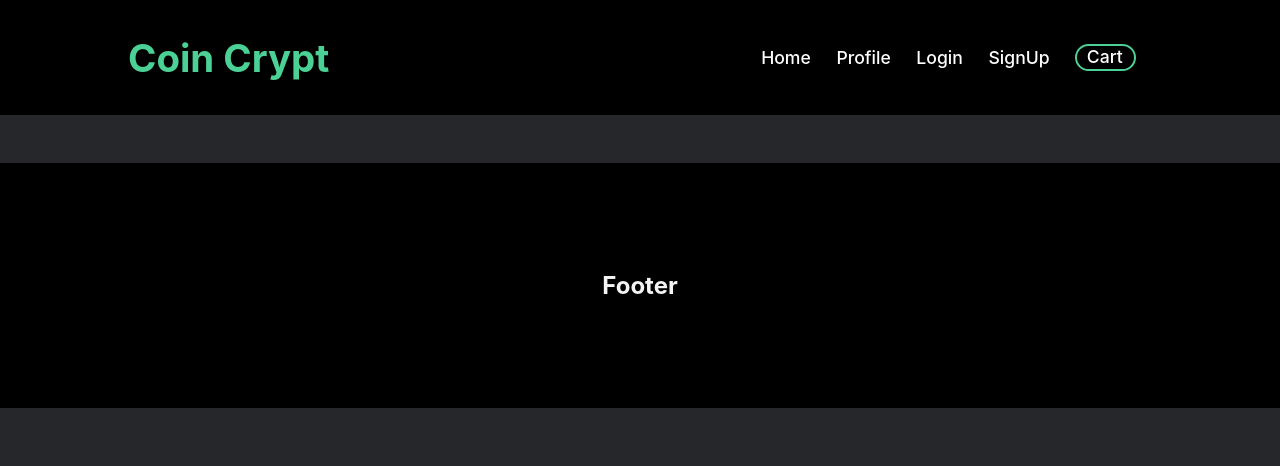
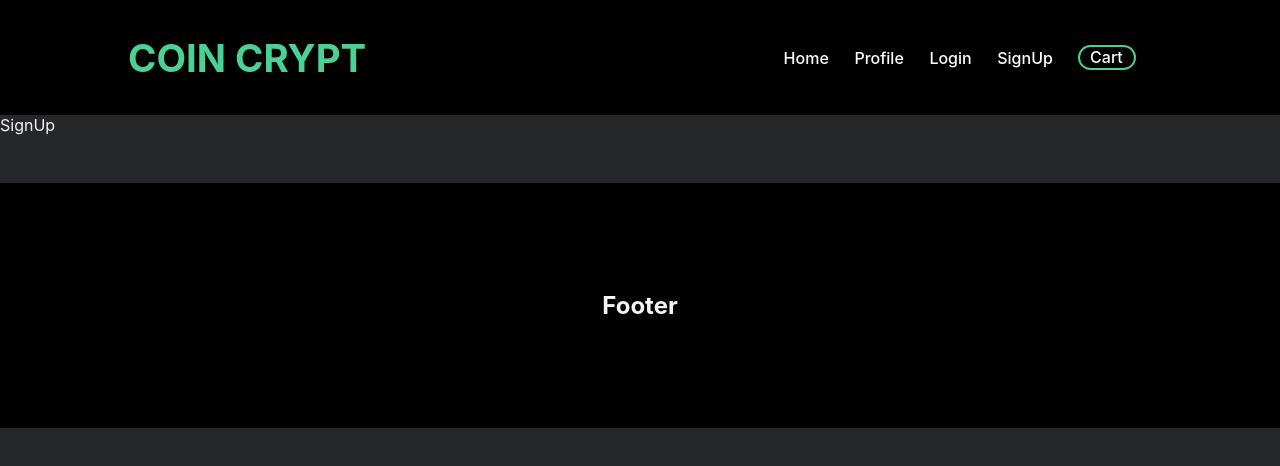
Before and after one commit to SeanSchmidt89/coin-crypt, a React (Create React App) app: page /sign-up in a window 1280 px wide. Shown: the top 466 px of the page. Built offline with nearby package versions, Linux system fonts and the light colour scheme.

Commit message:
updating css on cart, nav

```diff
--- a/src/App.js
+++ b/src/App.js
@@ -5,6 +5,8 @@ import Nav from "./components/Nav/Nav";
 import Footer from "./components/Footer/Footer";
 import CoinDetail from "./routes/CoinDetail/CoinDetail";
 import Cart from "./routes/Cart/Cart";
+import SignUp from "./routes/SignUp/SignUp";
+import Login from "./routes/Login/Login";
 
 function App() {
   return (
@@ -14,6 +16,8 @@ function App() {
         <Route path="/" element={<Home />} />
         <Route path="/coin/:id" element={<CoinDetail />} />
         <Route path="/cart" element={<Cart />} />
+        <Route path="/sign-up" element={<SignUp />} />
+        <Route path="/login" element={<Login />} />
       </Routes>
       <Footer />
     </div>
--- a/src/components/Nav/Nav.css
+++ b/src/components/Nav/Nav.css
@@ -18,7 +18,7 @@
 
 .nav-btns a{
     margin: 0 0 0 1.6rem;
-    font-size: 1.1rem;
+    font-size: 1rem;
     font-weight: 500;
     color: white;
 }
--- a/src/components/Nav/Nav.js
+++ b/src/components/Nav/Nav.js
@@ -8,13 +8,13 @@ const Nav = () => {
   return (
     <div className="nav">
       <Link to="/">
-        <h1>Coin Crypt</h1>
+        <h1>COIN CRYPT</h1>
       </Link>
       <div className="nav-btns">
-        <Link href="/">Home</Link>
-        <Link href="/">Profile</Link>
-        <Link href="/">Login</Link>
-        <Link href="/">SignUp</Link>
+        <Link to="/">Home</Link>
+        <Link to="/">Profile</Link>
+        <Link to="/login">Login</Link>
+        <Link to="/sign-up">SignUp</Link>
         <Link to="/cart" className="cart-link">
           Cart {cartNumber ? cartNumber : null}
         </Link>
--- a/src/routes/Cart/Cart.css
+++ b/src/routes/Cart/Cart.css
@@ -38,3 +38,37 @@
 .cart-info p span {
   float: right;
 }
+
+.cart-btns {
+  margin-top: 2rem;
+  display: flex;
+  flex-direction: column;
+  align-items: center;
+}
+
+.cart-info button {
+  width: 360px;
+  height: 35px;
+  margin: 0.6rem;
+  background: transparent;
+  border: 2px solid rgb(75, 209, 149);
+  color: white;
+  cursor: pointer;
+}
+
+.cart-info button:hover {
+  width: 360px;
+  height: 35px;
+  margin: 0.6rem;
+  font-size: 0.85rem;
+  background: rgba(75, 209, 149, 0.2);
+  border: 3px solid rgb(75, 209, 149);
+  color: white;
+  cursor: pointer;
+}
+
+.empty-cart {
+  text-align: center;
+  margin-top: 6rem;
+  font-size: 1.2rem;
+}
--- a/src/routes/Cart/Cart.js
+++ b/src/routes/Cart/Cart.js
@@ -1,33 +1,46 @@
 import React from "react";
+import { Link } from "react-router-dom";
 import { useSelector } from "react-redux";
 import CartItem from "../../components/CartItem/CartItem";
 import "./Cart.css";
 
 const Cart = () => {
   const cartList = useSelector((state) => state.cart.items);
-  const cartTotalPrice = useSelector((state) => state.cart.totalPrice)
-  const cartTotalItems = useSelector((state) => state.cart.totalQuantity)
+  const cartTotalPrice = useSelector((state) => state.cart.totalPrice);
+  const cartTotalItems = useSelector((state) => state.cart.totalQuantity);
   return (
     <div className="cart">
       <h1>Shopping Cart</h1>
+      {cartList.length > 0 ? (
         <div className="cart-container">
+          {/* LEFT SIDE OF CART (ITEMS LIST)*/}
           <div className="cart-list">
             {cartList.length > 0 &&
               cartList.map((item) => <CartItem key={item.id} item={item} />)}
           </div>
+          {/* RIGHT SIDE OF CART (CART INFO) */}
           <div className="cart-info">
-          {cartList.length > 0 ? (
-            <>
             <h2 className="info-header">Cart Info</h2>
-              <p>Specific Coins: <span>{cartList.length}</span></p>
-              <p>Total Cart Items: <span>{cartTotalItems}</span></p>
-              <p>Cart Total (USD): <span>${cartTotalPrice.toLocaleString()}</span></p>
-            </>
-          ) : (
-            <h2>Your cart is empty</h2>
-          )}
+            <p>
+              Specific Coins: <span>{cartList.length}</span>
+            </p>
+            <p>
+              Total Cart Items: <span>{cartTotalItems}</span>
+            </p>
+            <p>
+              Cart Total (USD): <span>${cartTotalPrice.toLocaleString()}</span>
+            </p>
+            <div className="cart-btns">
+              <button>CHECKOUT</button>
+              <Link to='/'>
+                <button>CONTINUE SHOPPING</button>
+              </Link>
             </div>
           </div>
+        </div>
+      ) : (
+        <p className="empty-cart">Your cart is currently empty...</p>
+      )}
     </div>
   );
 };
--- /dev/null
+++ b/src/routes/Login/Login.js
@@ -0,0 +1,8 @@
+import React from "react";
+import "./Login.css";
+
+const Login = () => {
+  return <div>Login</div>;
+};
+
+export default Login;
--- /dev/null
+++ b/src/routes/SignUp/SignUp.js
@@ -0,0 +1,7 @@
+import React from "react";
+import "./SignUp.css";
+const SignUp = () => {
+  return <div>SignUp</div>;
+};
+
+export default SignUp;
```
Also changed, not shown: src/routes/Login/Login.css (added), src/routes/SignUp/SignUp.css (added). Lines whose indentation alone changed are shown as unchanged.
